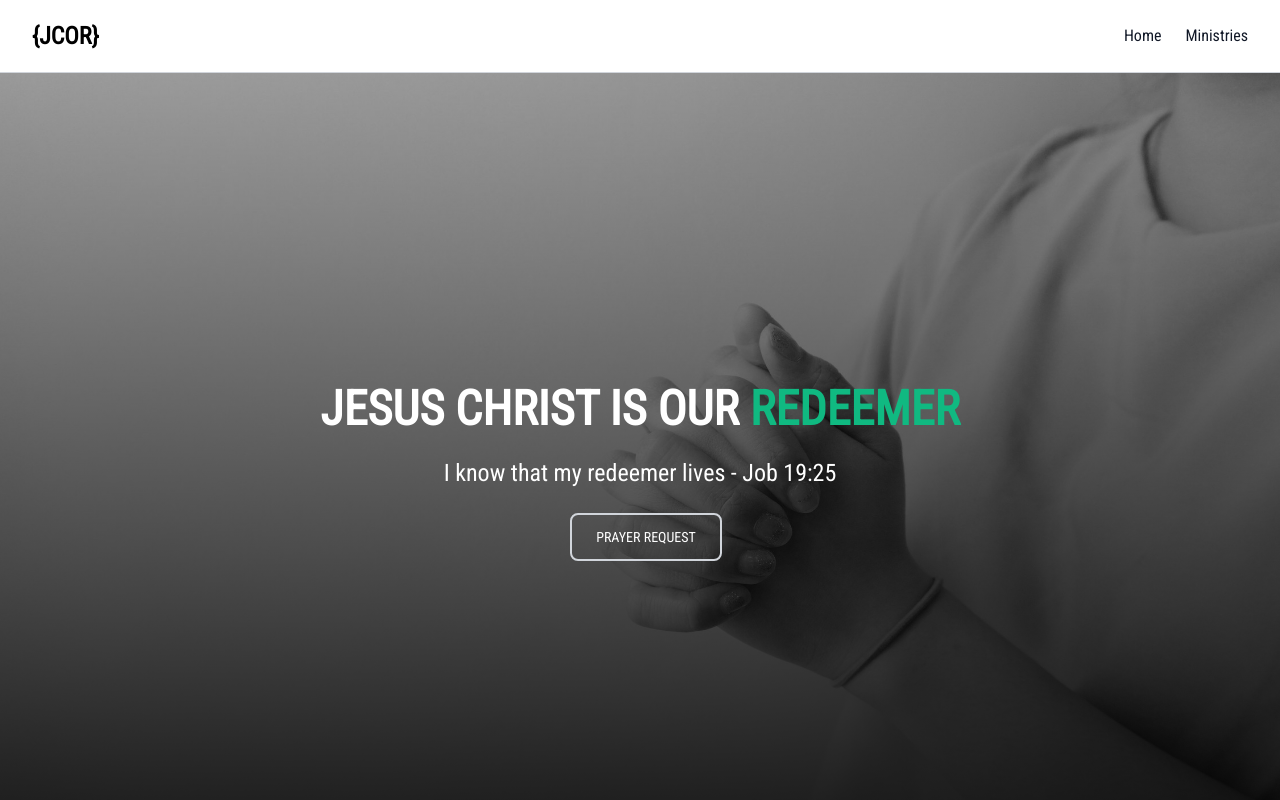
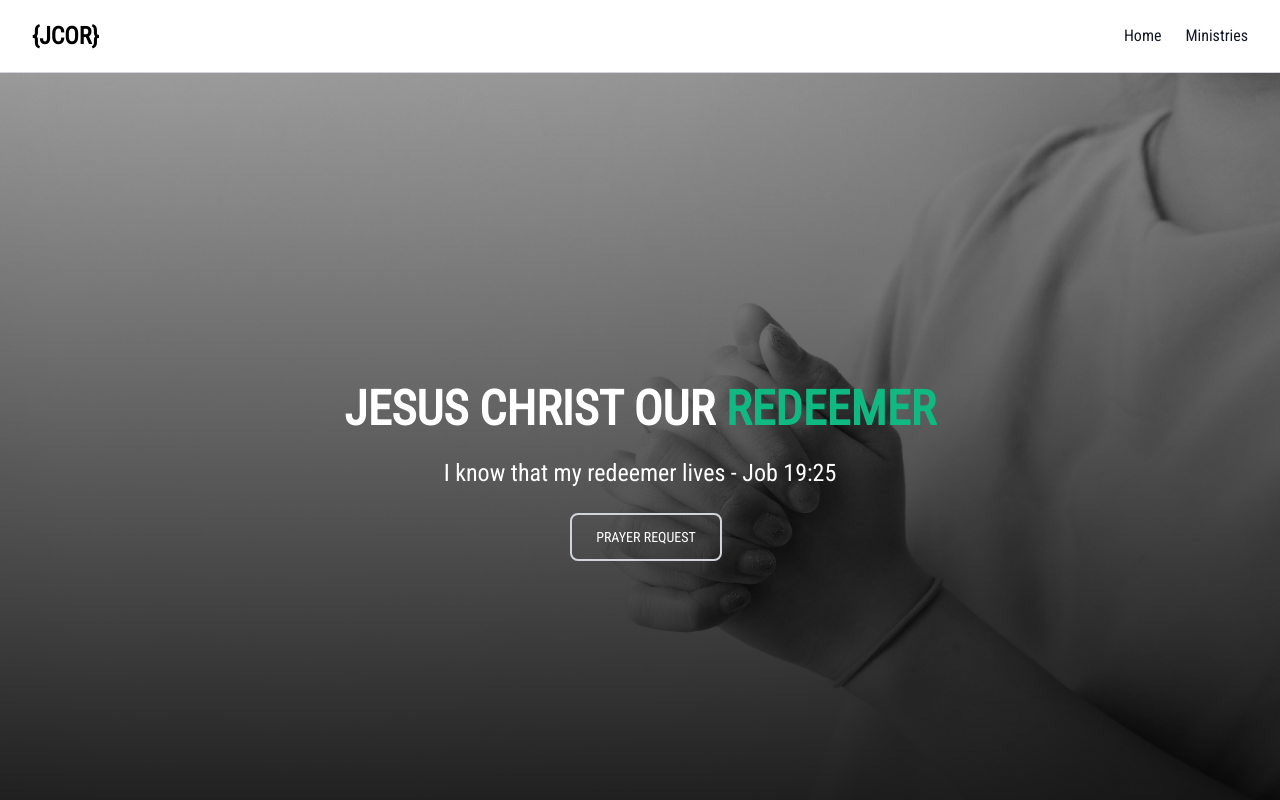
Before and after one commit to EstopaceMA/jcor-site-fe, a React (Vite) app: page / in a window 1280 px wide. Shown: the top 800 px of the page. Built offline with nearby package versions, Linux system fonts and the light colour scheme; a web font is replaced by a local one.

Commit message:
fix title

```diff
--- a/src/pages/HomePage/Header.tsx
+++ b/src/pages/HomePage/Header.tsx
@@ -12,8 +12,7 @@ export const Header = () => {
       >
         <div className="text-center px-3">
           <h1 className=" text-white mb-6 text-4xl font-bold uppercase md:text-5xl font-Poppins">
-            Jesus Christ is our{" "}
-            <span className="text-emerald-500">Redeemer</span>
+            Jesus Christ our <span className="text-emerald-500">Redeemer</span>
           </h1>
 
           <h3 className="text-2xl text-white font-Poppins">
```
